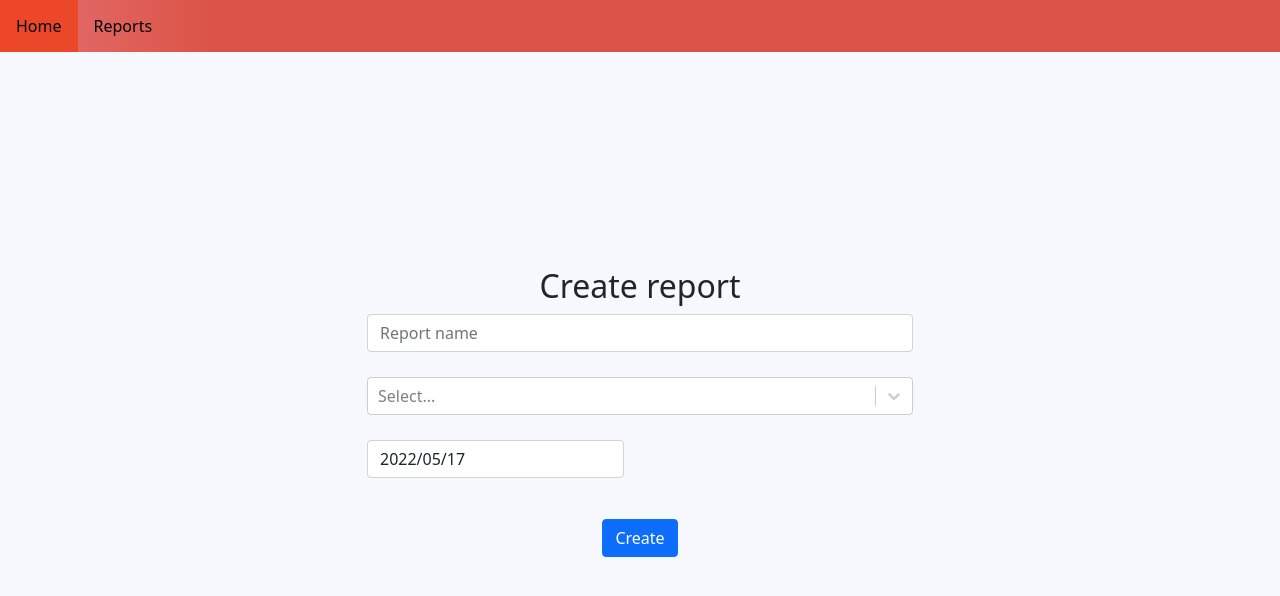
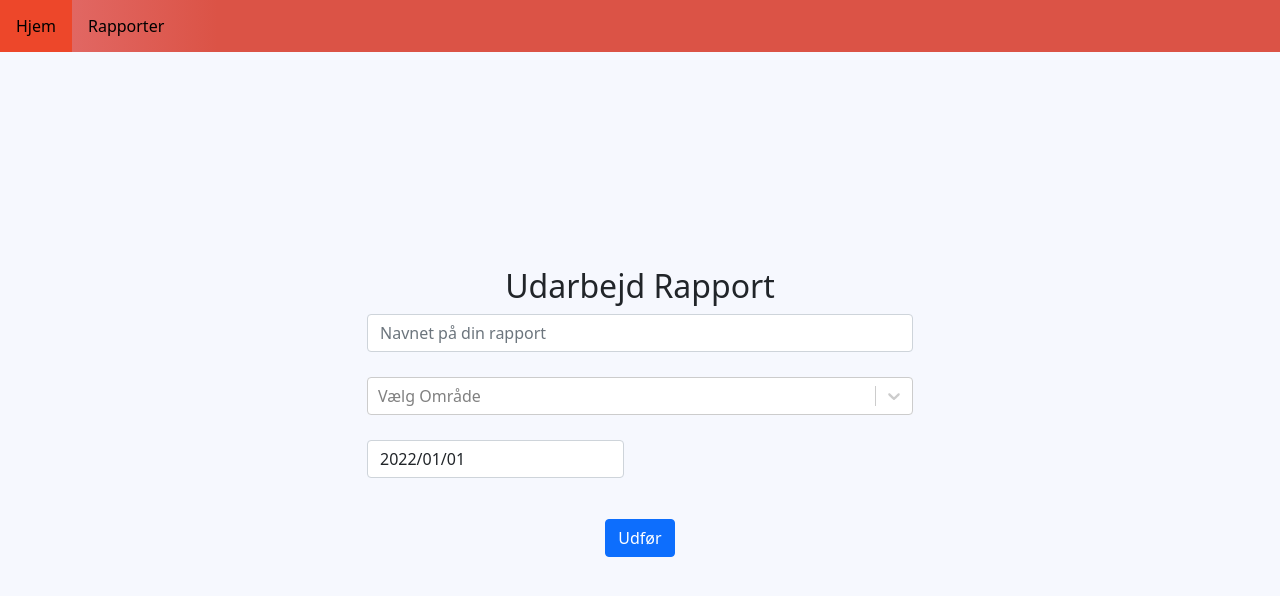
Before and after one commit to Janussr/Papp_insights_frontend, a React (Create React App) app: page /createreport in a window 1280 px wide. Shown: the top 596 px of the page. Built offline with nearby package versions, Linux system fonts and the light colour scheme; no server answers.

Commit message:
translate english > danish

```diff
--- a/src/components/CreateReport.js
+++ b/src/components/CreateReport.js
@@ -14,7 +14,7 @@ const CreateReport = () => {
   const [report, setReport] = useState({ report_name: "" });
   const [parkingAreas, setParkingAreas] = useState([]);
   const [selectedParkingAreas, setSelectedParkingAreas] = useState([]);
-  const [startDate, setStartDate] = useState(new Date());
+  const [startDate, setStartDate] = useState(new Date('January 1, 2022'));
 
   const navigate = useNavigate()
 
@@ -22,8 +22,9 @@ const CreateReport = () => {
   const month = startDate.getUTCMonth() + 1
   const monthToString = '0' + month.toString()
   const slicedMonth = monthToString.slice(-2)
-  const date = '0' + startDate.getUTCDate().toString()
-  const slicedDate = date.slice(-2)
+  const date = startDate.getUTCDate() + 1
+  const dateToString = '0' + date.toString()
+  const slicedDate = dateToString.slice(-2)
   const selectedDate = year.toString() + "-" + slicedMonth + "-" + slicedDate
 
   const handleInput = (event) => {
@@ -67,13 +68,13 @@ const CreateReport = () => {
 
   return (
     <div className="center">
-      <h2>Create report</h2>
+      <h2>Udarbejd Rapport</h2>
       <Container>
         <Row>
           <Col></Col>
           <Col lg="6">
             <form className="SelectInput" onChange={handleInput}>
-              <input className="inputField form-control" id="report_name" type="text" placeholder="Report name"></input>
+              <input className="inputField form-control" id="report_name" type="text" placeholder="Navnet på din rapport"></input>
             </form>
 
             <Select
@@ -82,7 +83,10 @@ const CreateReport = () => {
               name="parkingAreas"
               options={options}
               className="basic-multi-select inputField"
-              classNamePrefix="select" />
+              classNamePrefix="select"
+              placeholder="Vælg Område"
+            />
+
 
             <DatePicker
               className="inputField form-control"
@@ -90,7 +94,7 @@ const CreateReport = () => {
               selected={startDate}
               onChange={(date) => setStartDate(date)} />
             <div className="centerContent">
-              <button onClick={createReport} className="btn btn-primary mt-3">Create</button>
+              <button onClick={createReport} className="btn btn-primary mt-3">Udfør</button>
             </div>
           </Col>
           <Col></Col>
--- a/src/components/Header.js
+++ b/src/components/Header.js
@@ -5,8 +5,8 @@ const Header = () => {
     return (
         <div>
             <ul className='header'>
-                <li><NavLink activeclassname='active' to='/'>Home</NavLink></li>
-                <li><NavLink activeclassname='active' to='/reports'>Reports</NavLink></li>
+                <li><NavLink activeclassname='active' to='/'>Hjem</NavLink></li>
+                <li><NavLink activeclassname='active' to='/reports'>Rapporter</NavLink></li>
             </ul>
         </div >
 
--- a/src/components/Home.js
+++ b/src/components/Home.js
@@ -1,7 +1,7 @@
 const Home = () => {
   return (
     <div className="home">
-      <h1>Welcome to Papp</h1>
+      <h1>Velkommen til Papp Insights</h1>
     </div>
   );
 };
--- a/src/components/MyReport.js
+++ b/src/components/MyReport.js
@@ -37,7 +37,7 @@ const MyReport = () => {
         <div>
             <h1 className="centerContent">{report.report_name}</h1>
             {!loading ? <h2 className="centerContent">{report.date}</h2> : (<h1></h1>)}
-            {loading ? <h2 className="centerContent">Processing Report...</h2> : (<h1></h1>)}
+            {loading ? <h2 className="centerContent">Udarbejder Rapport...</h2> : (<h1></h1>)}
             <ClipLoader css={override} color='FFFFFF' loading={loading} size={150} />
             <Container>
                 <Row>
@@ -50,7 +50,7 @@ const MyReport = () => {
                                 data={[
                                     { title: 'Belægningsgrad', value: area.parking_category.value, color: '#0288d1', label: area.parking_category.value },
                                     { value: 100 - area.parking_category.value, color: '#FFFFFF' },
-                                ]} />
+                                ]} x$ />
                         </Col>)}
                 </Row>
             </Container>
--- a/src/components/Reports.js
+++ b/src/components/Reports.js
@@ -27,19 +27,19 @@ const Reports = () => {
     return (
         <div className="centerContent">
             <Container>
-                <h1 className="centerContent">Reports</h1>
+                <h1 className="centerContent">Dine Rapporter</h1>
                 <Row>
 
                     {reports.map((report) =>
                         <Col sm="4" key={report.id} className="centerContent reportSection">
                             <h2>{report.name}</h2>
                             <h4>{report.date}</h4>
-                            <NavLink to={`/report/${report.id}`}><button className="btn btn-secondary">View</button></NavLink>
+                            <NavLink to={`/report/${report.id}`}><button className="btn btn-secondary">Åben</button></NavLink>
                         </Col>
                     )}
                 </Row>
                 <div>
-                    <button onClick={toCreate} className="btn btn-primary">Create a Report</button>
+                    <button onClick={toCreate} className="btn btn-primary">Lav en Rapport</button>
                 </div>
             </Container>
         </div>
```
